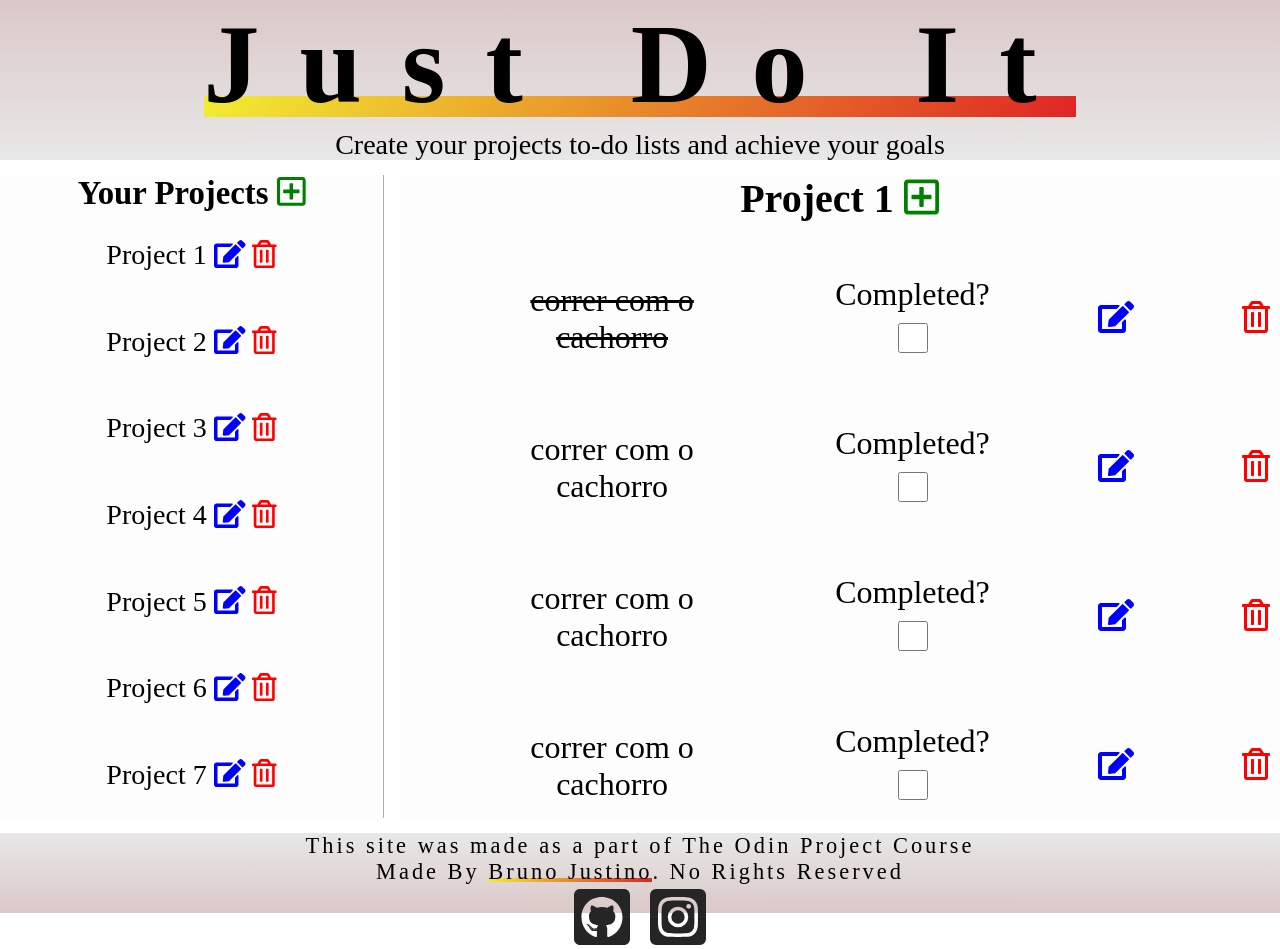
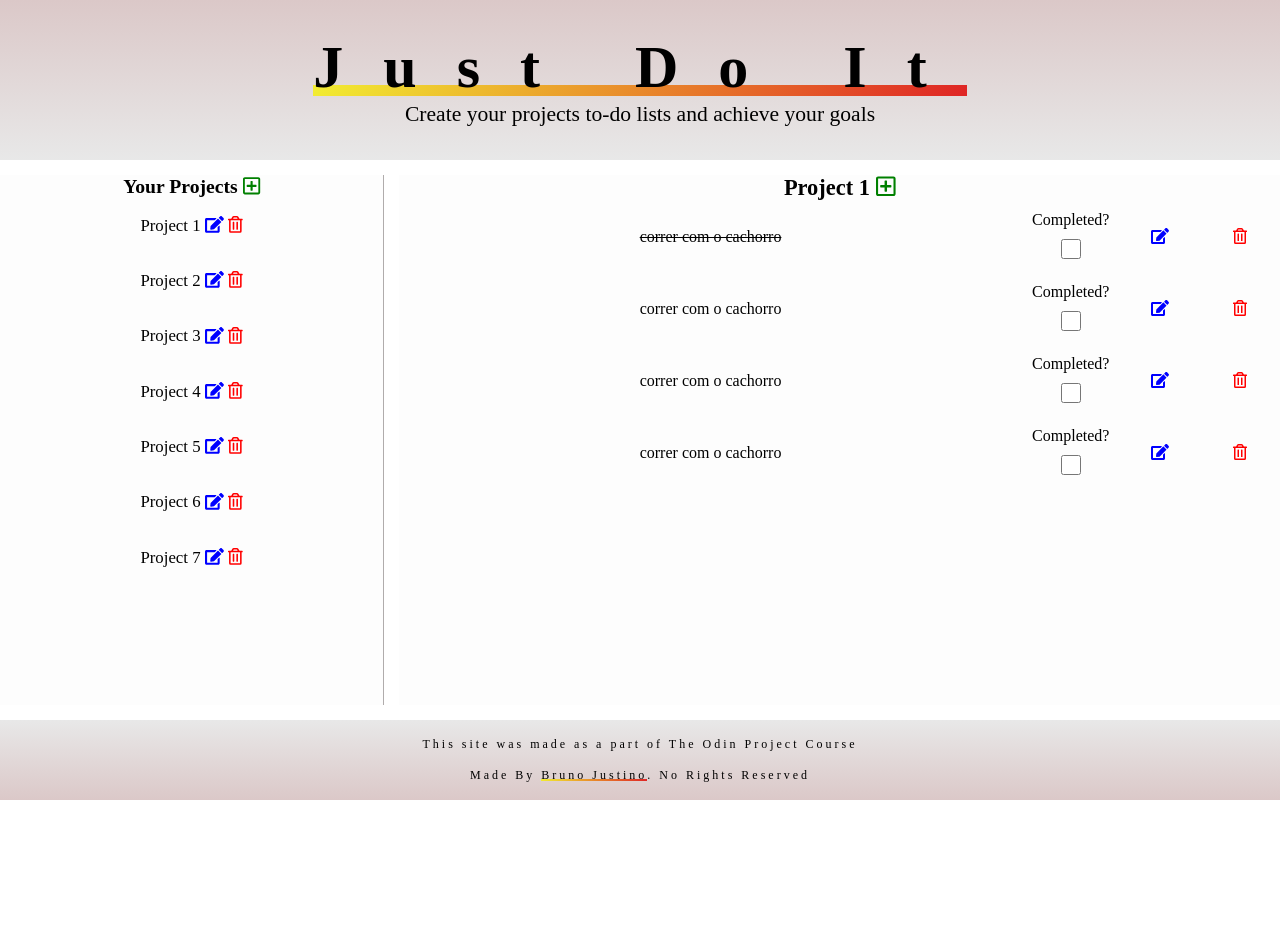
Before and after one commit to brunojustino/todo-list, a website built with webpack: page dist/index.html in a window 1280 px wide. After the commit the page ends 800 px from the top, so only its background shows below. Built offline with nearby package versions, Linux system fonts and the light colour scheme.

Commit message:
started js

```diff
--- a/src/css/styles.css
+++ b/src/css/styles.css
@@ -18,7 +18,7 @@ a, a:visited, a:checked {
 }
 
 body {
-    font-size: 14px;
+    font-size: 12px;
 }
 
 #content{
@@ -46,7 +46,7 @@ body {
 
 .header h2{
     /* margin: auto auto; */
-    font-size: 8.0em;
+    font-size: 5.0em;
     letter-spacing: 40px
 }
 
@@ -59,7 +59,7 @@ body {
   }
 
 .header p{
-    font-size: 2.0em;
+    font-size: 1.8em;
 }
 
 .projects{
@@ -68,13 +68,17 @@ body {
     border-right: 1px solid #b0acac;
     display: flex;
     flex-direction: column;
-    flex-wrap: wrap;
+    /* flex-wrap: wrap; */
     align-items: stretch;
     text-align: center;
-    font-size: 2.0em;
+    font-size: 1.4em;
     overflow-y: auto;
     overflow-x: hidden;
 
+}
+
+.projectTitle{
+    margin: auto;
 }
 
 
@@ -88,8 +92,8 @@ body {
 
 .projects ul li {
     width: max-content;
-    padding: 6%;
-    margin: auto;
+    padding: 2% 6%;
+    margin: 10px auto;
 }
 
 
@@ -100,11 +104,11 @@ body {
     flex-direction: column;
     align-items: stretch;
     text-align: center;
-    font-size: 20px;
+    font-size: 16px;
 }
 
 .mainApp h2{
-    font-size: 2.0em;
+    font-size: 1.4em;
 }
 
 .itemsGeneral{
@@ -118,8 +122,7 @@ body {
 }
 
 .mainApp li{
-    font-size: 1.6em;
-    margin-top: 5%;
+    font-size: 1.0em;
 }
 
 
@@ -141,7 +144,6 @@ body {
     flex: 1;
     padding: 10px;
     align-self: center;
-    margin-left: 10%;
 }
 
 .itemsOptions > .task{
@@ -153,8 +155,8 @@ body {
 }
 
 .itemsOptions input{
-    width: 30px;
-    height: 30px;
+    width: 20px;
+    height: 20px;
     margin-top: 10px;
 }
 
@@ -169,7 +171,7 @@ body {
 }
 
 .footer p {
-    font-size: 1.6em;
+    font-size: 1.0em;
     letter-spacing: 3px;
 }
 
--- a/src/index.js
+++ b/src/index.js
@@ -1,7 +1,18 @@
 // import { productsContent } from './products'
 // import vera from './img/vera.jpg'
+// git subtree push --prefix dist origin gh-pages
+import { ce } from './js/domHelpers'
 import "./css/styles.css";
 import "@fortawesome/fontawesome-free/js/all.js"
+import './js/header'
+import { header } from './js/header';
+import { project, mainApp } from './js/mainApp';
+import { footer } from './js/footer';
 
 console.log("hi")
 let content = document.getElementById("content")
+
+content.appendChild(header())
+content.appendChild(project())
+content.appendChild(mainApp())
+content.appendChild(footer())
--- /dev/null
+++ b/src/js/domHelpers.js
@@ -0,0 +1,20 @@
+export const ce = (e) => {
+    return document.createElement(e)
+}
+
+export const cec = (e, name) => {
+    let r = document.createElement(e)
+    r.className = name
+    return r
+}
+
+// export const createLink = (name) => {
+//     let li = ce("li")
+//     li.className = "hvr-glow"
+//     let a = ce("a")
+//     a.id = name
+//     a.className = "links link glow"
+//     a.textContent = name
+//     li.appendChild(a)
+//     return li
+// }
--- /dev/null
+++ b/src/js/footer.js
@@ -0,0 +1,16 @@
+import { ce, cec } from './domHelpers'
+
+let div = cec("div", "footer")
+
+let p1 = ce('p')
+p1.textContent = "This site was made as a part of The Odin Project Course"
+
+let p2 = ce('p')
+p2.innerHTML = `Made By <span class="underline--magical">Bruno Justino</span>. No Rights Reserved`
+
+div.appendChild(p1)
+div.appendChild(p2)
+
+export const footer = () => {
+    return div
+}
--- /dev/null
+++ b/src/js/header.js
@@ -0,0 +1,13 @@
+import { ce, cec } from './domHelpers'
+
+let div = cec('div', 'header')
+let title = cec('h2', 'underline--magical')
+title.textContent = "Just Do It"
+div.appendChild(title)
+let p = ce('p')
+p.textContent = "Create your projects to-do lists and achieve your goals"
+div.appendChild(p)
+
+export const header = () => {
+    return div
+}
--- /dev/null
+++ b/src/js/mainApp.js
@@ -0,0 +1,146 @@
+import { ce, cec } from './domHelpers'
+
+let div = ""
+let divProjects = cec("div", "projects")
+// let projectsTitle = cec("h3","projectTitle")
+// projectsTitle.innerHTML = `Your Projects <span><i style="color: green" class="far fa-plus-square"></i></span>`
+// let ul = ce("ul")
+let divApp = cec("div", "mainApp")
+
+divProjects.innerHTML = `
+<h3 class="projectTitle">Your Projects <span><i style="color: green" class="far fa-plus-square"></i></span></h3>
+
+    <ul>
+        <li >Project 1
+            <span><i style="color: blue" class="fas fa-edit"></i></span>
+            <span><i style="color: red" class="far fa-trash-alt"></i></span>
+        </li>
+        <li>Project 2
+            <span><i style="color: blue" class="fas fa-edit"></i></span>
+            <span><i style="color: red" class="far fa-trash-alt"></i></span>
+        </li>
+        <li>Project 3
+            <span><i style="color: blue" class="fas fa-edit"></i></span>
+            <span><i style="color: red" class="far fa-trash-alt"></i></span>
+        </li>
+        <li>Project 4
+            <span><i style="color: blue" class="fas fa-edit"></i></span>
+            <span><i style="color: red" class="far fa-trash-alt"></i></span>
+        </li>
+        <li>Project 5
+            <span><i style="color: blue" class="fas fa-edit"></i></span>
+            <span><i style="color: red" class="far fa-trash-alt"></i></span>
+        </li>
+        <li>Project 6
+            <span><i style="color: blue" class="fas fa-edit"></i></span>
+            <span><i style="color: red" class="far fa-trash-alt"></i></span>
+        </li>
+        <li>Project 7
+            <span><i style="color: blue" class="fas fa-edit"></i></span>
+            <span><i style="color: red" class="far fa-trash-alt"></i></span>
+        </li>
+    </ul>
+`
+
+divApp.innerHTML = `
+<div class="mainApp">
+<h2>Project 1 <span><i style="color: green" class="far fa-plus-square"></i></span></h2>
+<div class="items">
+    <ol class="itemsGeneral">
+        <li class="itemsOptions"><span class="task complete">correr com o cachorro</span>
+            <span>Completed?<input type="checkbox" name="complete" id="cbComplete"></span>
+            <span><i style="color: blue" class="fas fa-edit"></i></span>
+            <span><i style="color: red" class="far fa-trash-alt"></i></span>
+        </li>
+        <li class="itemsOptions"><span class="task">correr com o cachorro</span>
+            <span>Completed?<input type="checkbox" name="complete" id="cbComplete"></span>
+            <span><i style="color: blue" class="fas fa-edit"></i></span>
+            <span><i style="color: red" class="far fa-trash-alt"></i></span>
+        </li>
+        <li class="itemsOptions"><span class="task">correr com o cachorro</span>
+            <span>Completed?<input type="checkbox" name="complete" id="cbComplete"></span>
+            <span><i style="color: blue" class="fas fa-edit"></i></span>
+            <span><i style="color: red" class="far fa-trash-alt"></i></span>
+        </li>
+        <li class="itemsOptions"><span class="task">correr com o cachorro</span>
+            <span>Completed?<input type="checkbox" name="complete" id="cbComplete"></span>
+            <span><i style="color: blue" class="fas fa-edit"></i></span>
+            <span><i style="color: red" class="far fa-trash-alt"></i></span>
+        </li>
+
+    </ol>
+</div>
+</div>
+`
+export const project = () => {
+    return divProjects
+
+}
+export const mainApp = () => {
+    return divApp
+}
+
+
+/* <div class="projects">
+<h3 class="projectTitle">Your Projects <span><i style="color: green" class="far fa-plus-square"></i></span></h3>
+
+    <ul>
+        <li >Project 1
+            <span><i style="color: blue" class="fas fa-edit"></i></span>
+            <span><i style="color: red" class="far fa-trash-alt"></i></span>
+        </li>
+        <li>Project 2
+            <span><i style="color: blue" class="fas fa-edit"></i></span>
+            <span><i style="color: red" class="far fa-trash-alt"></i></span>
+        </li>
+        <li>Project 3
+            <span><i style="color: blue" class="fas fa-edit"></i></span>
+            <span><i style="color: red" class="far fa-trash-alt"></i></span>
+        </li>
+        <li>Project 4
+            <span><i style="color: blue" class="fas fa-edit"></i></span>
+            <span><i style="color: red" class="far fa-trash-alt"></i></span>
+        </li>
+        <li>Project 5
+            <span><i style="color: blue" class="fas fa-edit"></i></span>
+            <span><i style="color: red" class="far fa-trash-alt"></i></span>
+        </li>
+        <li>Project 6
+            <span><i style="color: blue" class="fas fa-edit"></i></span>
+            <span><i style="color: red" class="far fa-trash-alt"></i></span>
+        </li>
+        <li>Project 7
+            <span><i style="color: blue" class="fas fa-edit"></i></span>
+            <span><i style="color: red" class="far fa-trash-alt"></i></span>
+        </li>
+    </ul>
+
+</div>
+<div class="mainApp">
+<h2>Project 1 <span><i style="color: green" class="far fa-plus-square"></i></span></h2>
+<div class="items">
+    <ol class="itemsGeneral">
+        <li class="itemsOptions"><span class="task complete">correr com o cachorro</span>
+            <span>Completed?<input type="checkbox" name="complete" id="cbComplete"></span>
+            <span><i style="color: blue" class="fas fa-edit"></i></span>
+            <span><i style="color: red" class="far fa-trash-alt"></i></span>
+        </li>
+        <li class="itemsOptions"><span class="task">correr com o cachorro</span>
+            <span>Completed?<input type="checkbox" name="complete" id="cbComplete"></span>
+            <span><i style="color: blue" class="fas fa-edit"></i></span>
+            <span><i style="color: red" class="far fa-trash-alt"></i></span>
+        </li>
+        <li class="itemsOptions"><span class="task">correr com o cachorro</span>
+            <span>Completed?<input type="checkbox" name="complete" id="cbComplete"></span>
+            <span><i style="color: blue" class="fas fa-edit"></i></span>
+            <span><i style="color: red" class="far fa-trash-alt"></i></span>
+        </li>
+        <li class="itemsOptions"><span class="task">correr com o cachorro</span>
+            <span>Completed?<input type="checkbox" name="complete" id="cbComplete"></span>
+            <span><i style="color: blue" class="fas fa-edit"></i></span>
+            <span><i style="color: red" class="far fa-trash-alt"></i></span>
+        </li>
+
+    </ol>
+</div>
+</div> */
```
Also changed, not shown: dist/index.html, 1 other file.
